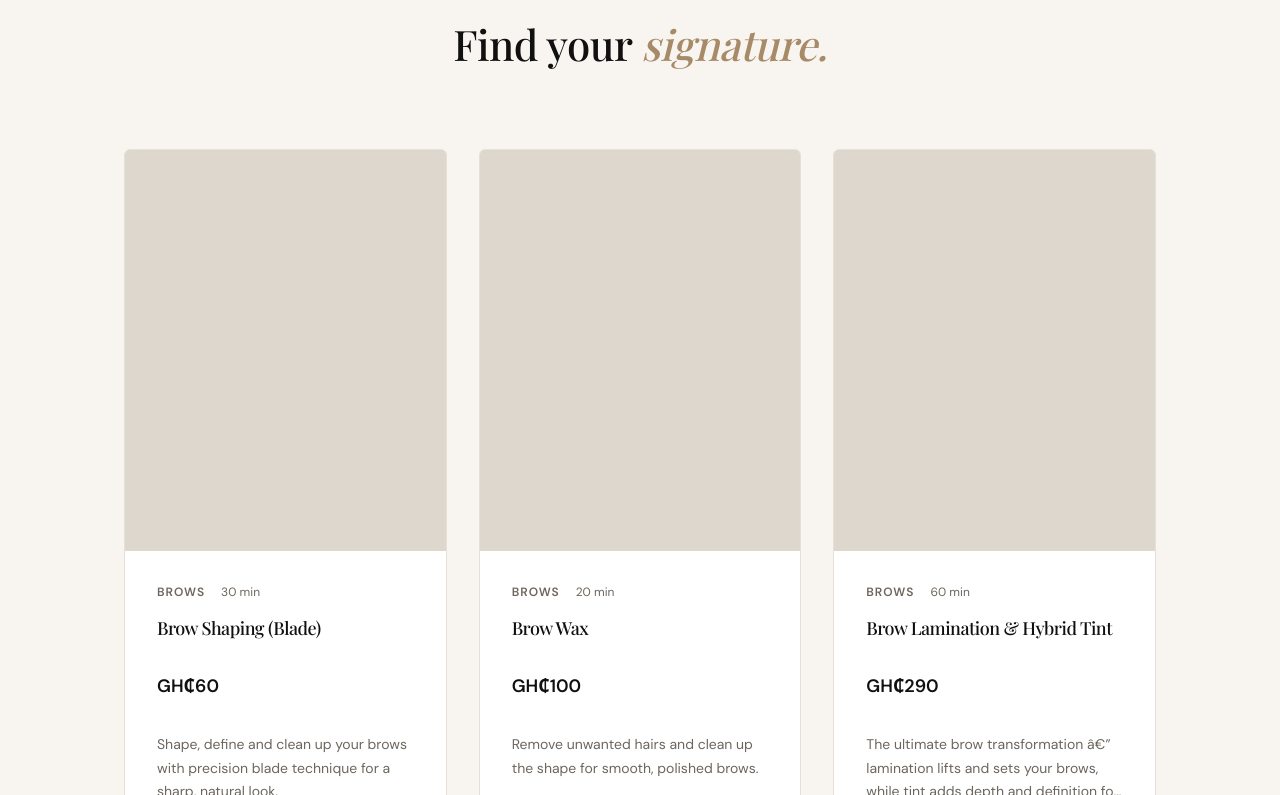
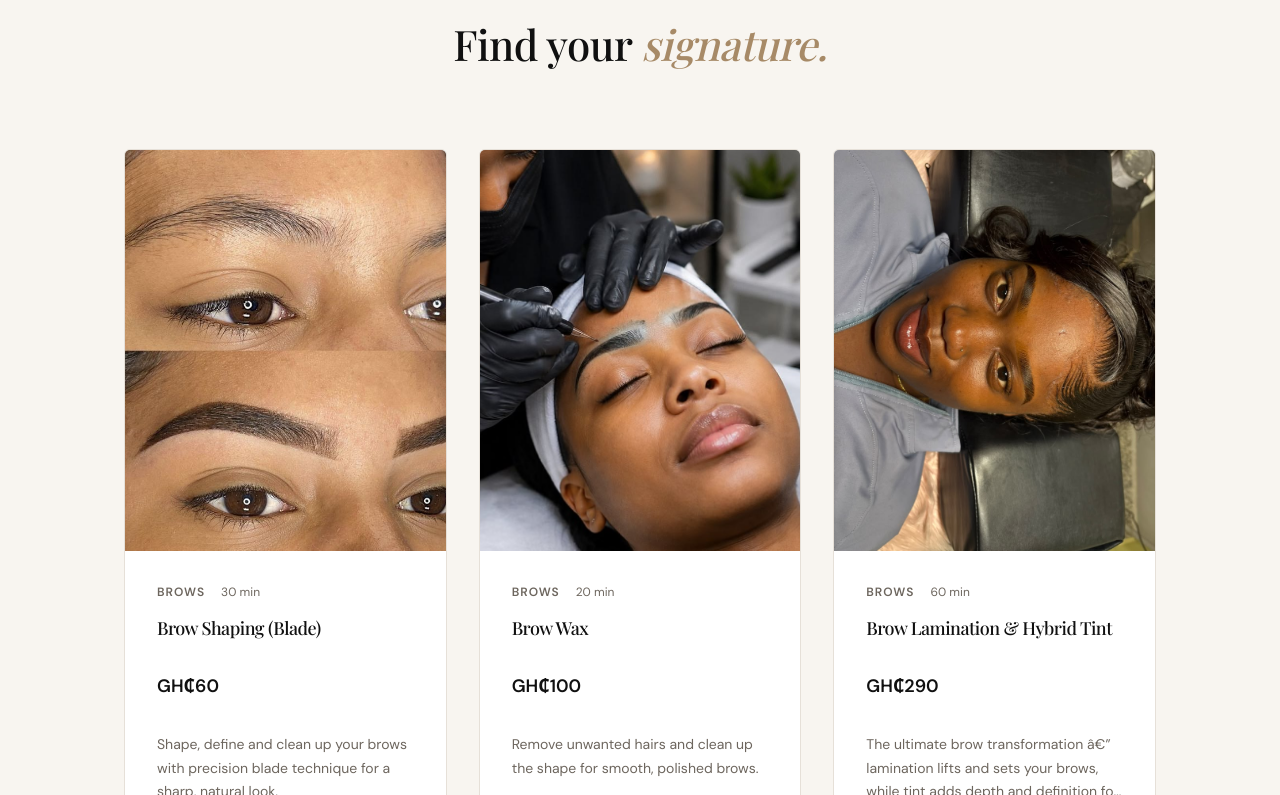
Before and after one commit to Jaytoobad/StyledByC, a React (Vite) app: page / in a window 1280 px wide. Shown: the part 1325-2120 px from the top of the page. Built offline with nearby package versions, Linux system fonts and the light colour scheme; a web font is replaced by a local one.

Commit message:
Render service card image from service.image field

```diff
--- a/src/components/ServiceCard.tsx
+++ b/src/components/ServiceCard.tsx
@@ -16,14 +16,12 @@ export function ServiceCard({ s, onBook }: Props) {
   return (
     <article className="card">
       <div className="card-image">
-        <div className="card-gallery">
-          <ImageGallery
-            images={s.gallery.length ? s.gallery : [s.image]}
-            altBase={s.name}
-            emptyLabel=""
-            emptySublabel=""
-          />
-        </div>
+        <img
+          src={s.image}
+          alt={s.name}
+          loading="lazy"
+          onError={(e) => { (e.currentTarget as HTMLImageElement).src = '/images/brow-shaping-blade/placeholder.svg'; }}
+        />
       </div>
       <div className="card-body">
         <div className="card-meta">
```
